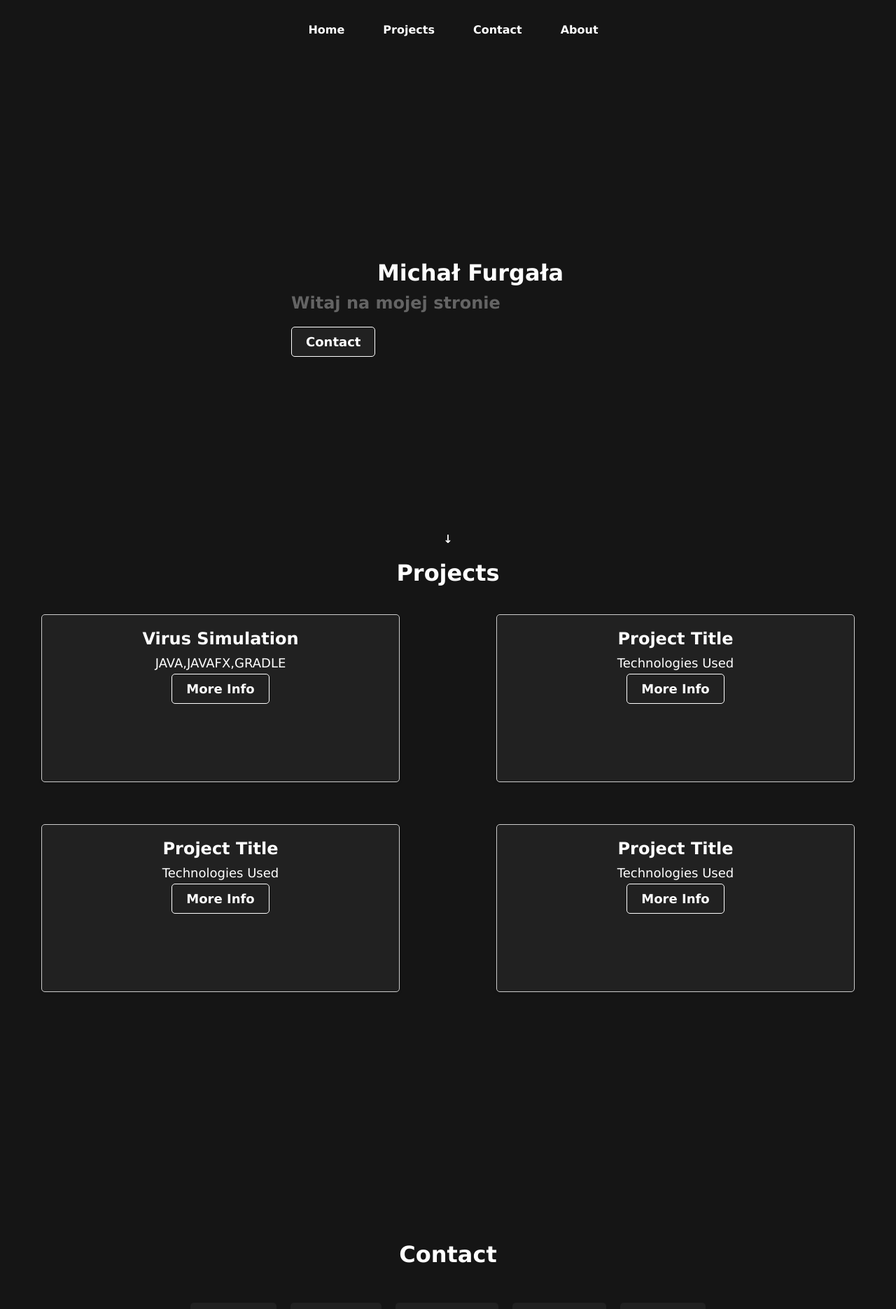
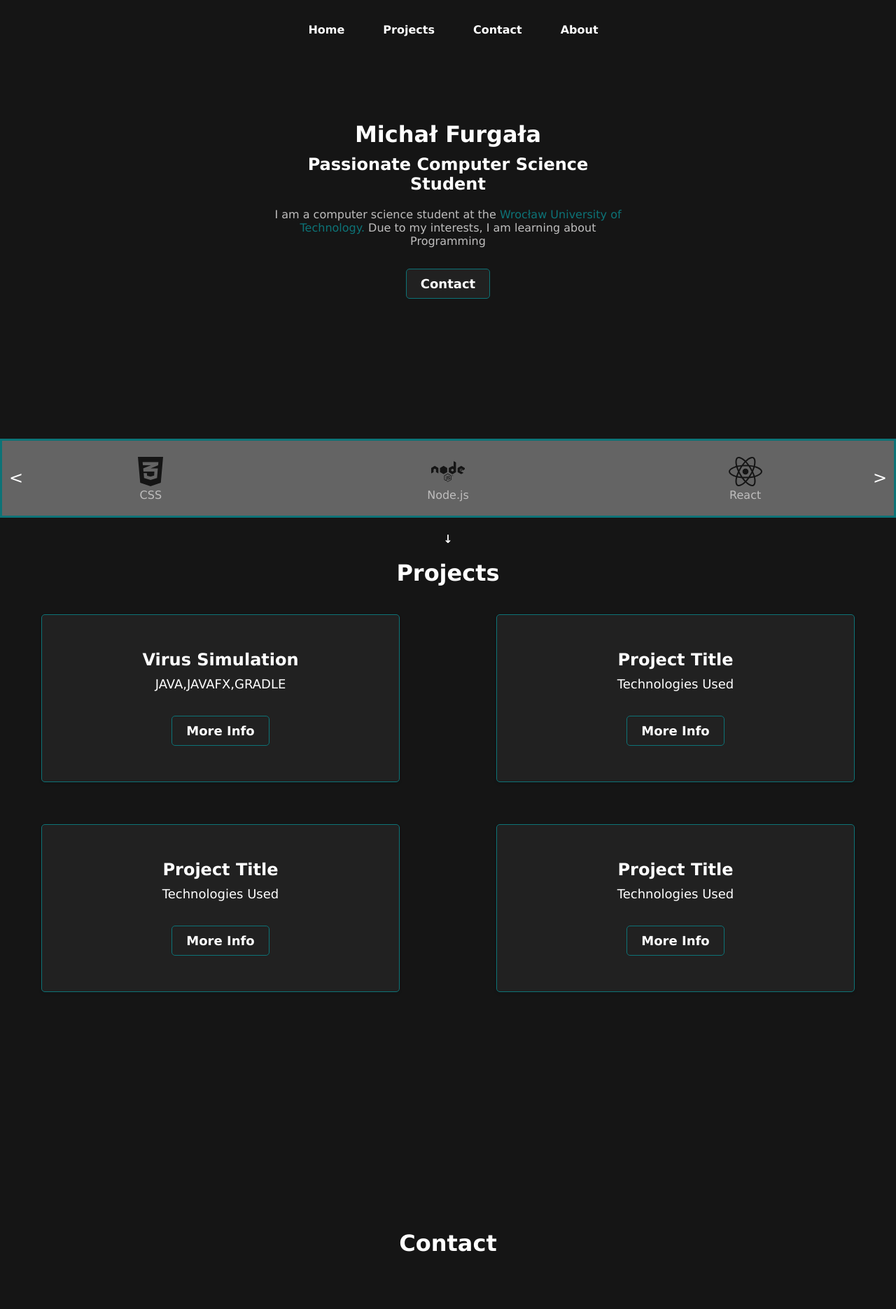
Before and after one commit to 00200200/portfolio, a React (Create React App) app: page / in a window 1280 px wide. Shown: the top 1871 px of the page at 70% size. Built offline with nearby package versions, Linux system fonts and the light colour scheme.

Commit message:
Add_Skill_Banner

```diff
--- a/src/components/LandingPage/LandingPage.tsx
+++ b/src/components/LandingPage/LandingPage.tsx
@@ -1,5 +1,6 @@
 import React, { useRef } from 'react';
 import './MainPage.css';
+import SkillsCarousel from '../SkillsComponent/Skills';
 
 const LandingPage: React.FC = () => {
 	const contactRef = useRef<HTMLDivElement>(null); // Referencja do elementu kontaktu
@@ -7,6 +8,7 @@ const LandingPage: React.FC = () => {
 	const handleContactClick = (): void => {
 		window.scrollTo({ top: 11213, behavior: 'smooth' });
 	};
+
 	const handleArrowClick = (): void => {
 		window.scrollTo({ top: window.innerHeight * 0.9, behavior: 'smooth' });
 	};
@@ -16,22 +18,22 @@ const LandingPage: React.FC = () => {
 			<div className='content'>
 				<div className='leftContent'>
 					<h1>Michał Furgała</h1>
-					<h2>Witaj na mojej stronie</h2>
-					<button className='scroll-button' onClick={handleContactClick}>
+					<h2>Passionate Computer Science Student</h2>
+					<p>
+						I am a computer science student at the{' '}
+						<a className='text-link' href='https://pwr.edu.pl'>
+							Wrocław University of Technology.
+						</a>{' '}
+						Due to my interests, I am learning about Programming
+					</p>
+
+					<button className='button' onClick={handleContactClick}>
 						Contact
 					</button>
 				</div>
-				{/* <div className='rightContent'> */}
-				{/* <h1>About me</h1>
-					<div className='rightTextContent'>
-						<p>
-							Jestem studentem informatyki na <a href='#'>Politechnice Wrocławskiej</a>, gdzie zdobywam wiedzę z zakresu
-							bleblebleble <a href='#'>tetetee</a>, dasddasda, Lorem, ipsum dolor. Lorem, ipsum dolor sit amet
-							consectetur adipisicing elit. Quos, mollitia! Lorem ipsum dolor sit. <a href='#'>Lorem, ipsum.</a> Lorem
-							ipsum dolor sit amet consectetur adipisicing elit.s
-						</p>
-					</div> */}
-				{/* </div> */}
+			</div>
+			<div className='carouselle'>
+				<SkillsCarousel></SkillsCarousel>
 			</div>
 			<div className='scroll-down-arrow' onClick={handleArrowClick}>
 				<span className='arrow'>&#8595;</span>
--- a/src/components/LandingPage/MainPage.css
+++ b/src/components/LandingPage/MainPage.css
@@ -13,16 +13,19 @@
 }
 
 .content {
+	margin-top: -10%;
 	width: 100%;
 	text-align: center;
 	display: flex;
 	justify-content: center;
+	align-items: center;
+	flex-direction: column;
+	padding: 20vh;
 }
 .leftContent {
-	margin-left: 5vw;
+	margin-bottom: 5vh;
 	width: 40vw;
 	color: var(--main-text-color);
-	text-align: left;
 }
 .rightContent {
 	width: 40vw;
@@ -39,12 +42,12 @@ h1 {
 }
 
 h2 {
-	color: var(--quaternary-color);
+	color: var(--main-text-color);
 	font-size: 24px;
 	margin-bottom: 20px;
 }
 p {
-	color: var(--quaternary-color);
+	color: #bfbebe;
 }
 a {
 	color: var(--main-text-color);
@@ -53,8 +56,13 @@ a {
 .menu-items li a {
 	text-decoration: none;
 }
+.text-link {
+	color: var(--main-blue);
+	text-decoration: none;
+}
 
 .scroll-button {
+	margin-top: 5%;
 	display: inline-block;
 	padding: 10px 20px;
 	font-size: 18px;
@@ -117,3 +125,7 @@ a {
 	transform: translateX(-50%) scale(1.1);
 	transition: transform 0.3s ease-in-out;
 }
+.carouselle {
+	width: 100%;
+	background: var(--quaternary-color);
+}
--- a/src/components/NavBar/HamburgerMenu.css
+++ b/src/components/NavBar/HamburgerMenu.css
@@ -15,18 +15,6 @@
 	align-items: flex-start;
 	background-color: var(--primary-color);
 	height: 10vh;
-}
-
-.hamburger-icon.open .line:nth-child(1) {
-	transform: translateY(8px) rotate(45deg);
-}
-
-.hamburger-icon.open .line:nth-child(2) {
-	opacity: 0;
-}
-
-.hamburger-icon.open .line:nth-child(3) {
-	transform: translateY(-8px) rotate(-45deg);
 }
 
 .menu-items {
@@ -56,10 +44,7 @@
 	font-size: 16px;
 }
 
-.menu-items li:hover {
-	color: var(--quaternary-color);
-	transition: 0.7s ease-in-out;
-}
+
 
 @media (max-width: 767px) {
 	.open {
@@ -67,7 +52,6 @@
 		height: 100vh;
 	}
 	.menu-items {
-		/* display: none; */
 		width: 100vw;
 		height: 100vh;
 		display: flex;
@@ -78,6 +62,7 @@
 
 	.menu-items li {
 		color: var(--main-text-color);
+		text-decoration: none;
 		font-size: 55px;
 	}
 
--- a/src/components/NavBar/HamburgerMenu.tsx
+++ b/src/components/NavBar/HamburgerMenu.tsx
@@ -1,11 +1,11 @@
-import React, { useState, useRef, useEffect } from 'react';
-import { Link, useLocation } from 'react-router-dom';
+import React, { useState, useRef } from 'react';
+import { Link } from 'react-router-dom';
 
 import './HamburgerMenu.css';
 
 const Navigation: React.FC = () => {
 	const [isMenuOpen, setIsMenuOpen] = useState(false);
-	const navigationRef = useRef<HTMLDivElement>(null); // Referencja do elementu nawigacji
+	const navigationRef = useRef<HTMLDivElement>(null);
 
 	const toggleMenu = (): void => {
 		setIsMenuOpen(prevIsMenuOpen => !prevIsMenuOpen);
@@ -40,23 +40,23 @@ const Navigation: React.FC = () => {
 			</button>
 			<ul className={`menu-items ${isMenuOpen ? 'open' : ''}`}>
 				<li onMouseDown={handleMenuItemClick}>
-					<Link onClick={() => handleScrollToSection('home')} to='/'>
+					<Link className='link-item' onClick={() => handleScrollToSection('home')} to='/'>
 						Home
 					</Link>
 				</li>
 				<li onMouseDown={handleMenuItemClick}>
-					<Link onClick={() => handleScrollToSection('projects')} to='/#projects'>
+					<Link className='link-item' onClick={() => handleScrollToSection('projects')} to='/#projects'>
 						Projects
 					</Link>
 				</li>
 
 				<li onMouseDown={handleMenuItemClick}>
-					<Link onClick={() => handleScrollToSection('contact')} to='/#contact'>
+					<Link className='link-item' onClick={() => handleScrollToSection('contact')} to='/#contact'>
 						Contact
 					</Link>
 				</li>
 				<li onMouseDown={handleMenuItemClick}>
-					<Link to='/About'>About</Link>
+					<Link className='link-item' to='/About'>About</Link>
 				</li>
 			</ul>
 		</div>
--- a/src/components/Projects/Project.css
+++ b/src/components/Projects/Project.css
@@ -7,7 +7,7 @@
 	padding: 20px;
 	text-align: center;
 	background-color: var(--secondary-color);
-	border: 1px solid #ccc;
+	border: 1px solid var(--main-blue);
 	border-radius: 5px;
 	box-shadow: 0 2px 4px rgba(0, 0, 0, 0.1);
 	transition: transform 0.3s ease-in-out;
@@ -19,6 +19,7 @@
 
 .project-title {
 	font-size: 24px;
+	margin-top: 30px;
 	margin-bottom: 10px;
 	color: var(--main-text-color);
 }
@@ -84,22 +85,6 @@
 	transition: transform 0.3s ease-in-out;
 }
 
-.button {
-	display: inline-block;
-	padding: 10px 20px;
-	font-size: 18px;
-	font-weight: 700;
-	text-decoration: none;
-	color: var(--main-text-color);
-	background-color: var(--secondary-color);
-	border: none;
-	border-radius: 5px;
-	position: relative;
-	overflow: hidden;
-	transition: background-color 0.3s ease;
-	border: 1px solid var(--main-text-color);
-	cursor: pointer;
-}
 button:hover {
 	background-color: var(--quaternary-color);
 }
@@ -139,10 +124,11 @@ button:hover {
 	width: 80vw;
 	height: 80vh;
 	background-color: var(--secondary-color);
-	border: 1px solid #ccc;
+
 	border-radius: 5px;
 	padding: 20px;
 	position: relative;
+	border: 3px solid var(--main-blue);
 }
 
 .project-info-close {
--- a/src/components/Projects/Projects.css
+++ b/src/components/Projects/Projects.css
@@ -2,7 +2,6 @@
 
 .projects {
 	width: 100%;
-	/* padding: 20px; */
 	background-color: var(--primary-color);
 }
 
--- /dev/null
+++ b/src/components/SkillsComponent/Skills.css
@@ -0,0 +1,61 @@
+.skills-carousel {
+	border: 3px solid var(--main-blue);
+	display: flex;
+	flex-direction: row;
+	justify-content: space-between;
+	overflow: hidden;
+	white-space: nowrap;
+	position: relative;
+	transition: transform 0.5s ease-in-out;
+}
+
+.carousel-item {
+	display: flex;
+	flex-direction: column;
+	align-items: center;
+	width: 33.33%;
+	text-align: center;
+	padding: 20px;
+}
+
+.carousel-item.slide-in {
+	transform: translateX(0);
+}
+
+.carousel-item.slide-out-left {
+	transform: translateX(-100%);
+}
+
+.carousel-item.slide-out-right {
+	transform: translateX(100%);
+}
+
+.skill-icon {
+	color: var(--primary-color);
+	font-size: 48px;
+}
+
+.carousel-button {
+	position: absolute;
+	top: 50%;
+	transform: translateY(-50%);
+	background: none;
+	border: none;
+	outline: none;
+	color: var(--main-text-color);
+	font-size: 24px;
+	cursor: pointer;
+	transition: color 0.3s ease-in-out;
+}
+
+.carousel-button:hover {
+	color: var(--main-blue);
+}
+
+.carousel-button:first-child {
+	left: 10px;
+}
+
+.carousel-button:last-child {
+	right: 10px;
+}
--- /dev/null
+++ b/src/components/SkillsComponent/Skills.tsx
@@ -0,0 +1,57 @@
+import React, { useState, useEffect } from 'react';
+import { FaHtml5, FaCss3Alt, FaNode, FaReact } from 'react-icons/fa';
+import { AiFillDatabase } from 'react-icons/ai';
+import { SiTypescript, SiMongodb, SiSass, SiMysql, SiJavascript } from 'react-icons/si';
+import './Skills.css';
+
+const SkillsCarousel: React.FC = () => {
+	const skills = [
+		{ icon: <FaHtml5 className='skill-icon' />, name: 'HTML' },
+		{ icon: <FaCss3Alt className='skill-icon' />, name: 'CSS' },
+		{ icon: <FaNode className='skill-icon' />, name: 'Node.js' },
+		{ icon: <FaReact className='skill-icon' />, name: 'React' },
+		{ icon: <SiJavascript className='skill-icon' />, name: 'JavaScript' },
+		{ icon: <SiTypescript className='skill-icon' />, name: 'TypeScript' },
+		{ icon: <SiMongodb className='skill-icon' />, name: 'MongoDB' },
+		{ icon: <SiSass className='skill-icon' />, name: 'SCSS' },
+		{ icon: <SiMysql className='skill-icon' />, name: 'MySQL' },
+		{ icon: <AiFillDatabase className='skill-icon' />, name: 'SQL' },
+	];
+
+	const [currentSlide, setCurrentSlide] = useState(0);
+
+	useEffect(() => {
+		const interval = setInterval(() => {
+			setCurrentSlide(prevSlide => (prevSlide + 1) % (skills.length - 2));
+		}, 5000);
+
+		return () => clearInterval(interval);
+	}, [skills.length]);
+
+	const goToNextSlide = () => {
+		setCurrentSlide(prevSlide => (prevSlide + 1) % (skills.length - 2));
+	};
+
+	const goToPreviousSlide = () => {
+		setCurrentSlide(prevSlide => (prevSlide - 1 + (skills.length - 2)) % (skills.length - 2));
+	};
+
+	return (
+		<div className='skills-carousel'>
+			<button className='carousel-button' onClick={goToPreviousSlide}>
+				{'<'}
+			</button>
+			{skills.slice(currentSlide, currentSlide + 3).map((skill, index) => (
+				<div key={index} className='carousel-item'>
+					{skill.icon}
+					<p>{skill.name}</p>
+				</div>
+			))}
+			<button className='carousel-button' onClick={goToNextSlide}>
+				{'>'}
+			</button>
+		</div>
+	);
+};
+
+export default SkillsCarousel;
--- a/src/components/contact/Contact.css
+++ b/src/components/contact/Contact.css
@@ -24,35 +24,11 @@
 	margin-top: 30px;
 }
 
-.contact-button {
-	display: inline-block;
-	padding: 10px 20px;
-	font-size: 18px;
-	font-weight: 700;
-	text-decoration: none;
-	color: var(--main-text-color);
-	background-color: var(--secondary-color);
-	border: none;
-	border-radius: 5px;
-	position: relative;
-	overflow: hidden;
-	transition: background-color 0.3s ease;
-	padding-left: 40px;
-}
-
-.contact-button .button-icon {
+.button .button-icon {
 	position: absolute;
 	top: 50%;
 	left: 10px;
 	transform: translateY(-50%);
-}
-
-.contact-button:hover {
-	background-color: var(--quaternary-color);
-}
-
-.contact-button:hover .button-icon {
-	animation: icon-bounce 0.3s ease-in-out;
 }
 
 @keyframes icon-bounce {
@@ -66,7 +42,9 @@
 		transform: translateY(-50%);
 	}
 }
-
+.contact-buttons .button {
+	padding-left: 40px;
+}
 
 @media (max-width: 767px) {
 	.contact-buttons {
@@ -74,7 +52,7 @@
 		align-items: center;
 	}
 
-	.contact-button {
+	.button {
 		margin-top: 10px;
 	}
 }
--- a/src/components/styles.css
+++ b/src/components/styles.css
@@ -1,6 +1,33 @@
 :root {
-	 --primary-color: #151515;
+	--primary-color: #151515;
 	--secondary-color: #212121;
 	--quaternary-color: #646464;
 	--main-text-color: #ffffff;
+	--main-blue: #0d7377;
+	--light-blue: #14ffec;
 }
+
+.button {
+	margin-top: 30px;
+	display: inline-block;
+	padding: 10px 20px;
+	font-size: 18px;
+	font-weight: 700;
+	text-decoration: none;
+	color: var(--main-text-color);
+	background-color: var(--secondary-color);
+	border: none;
+	border-radius: 5px;
+	position: relative;
+	overflow: hidden;
+	transition: background-color 0.3s ease;
+	border: 1px solid var(--main-blue);
+	cursor: pointer;
+}
+.button:hover {
+	background-color: var(--quaternary-color);
+}
+
+.button:hover .button-icon {
+	animation: icon-bounce 0.3s ease-in-out;
+}
```
Also changed, not shown: src/components/ProjectInfo/ProjectInfo.css (+1 -21 lines), src/components/contact/Contact.tsx (+7 -12 lines).
